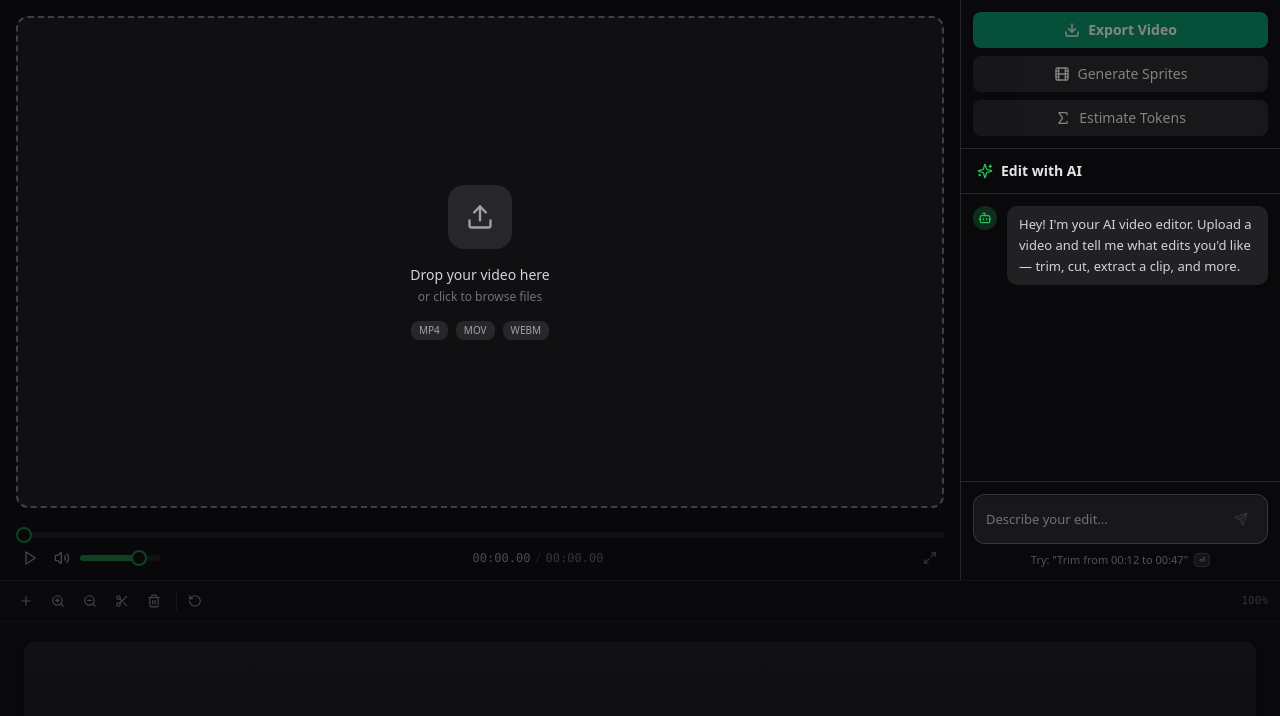
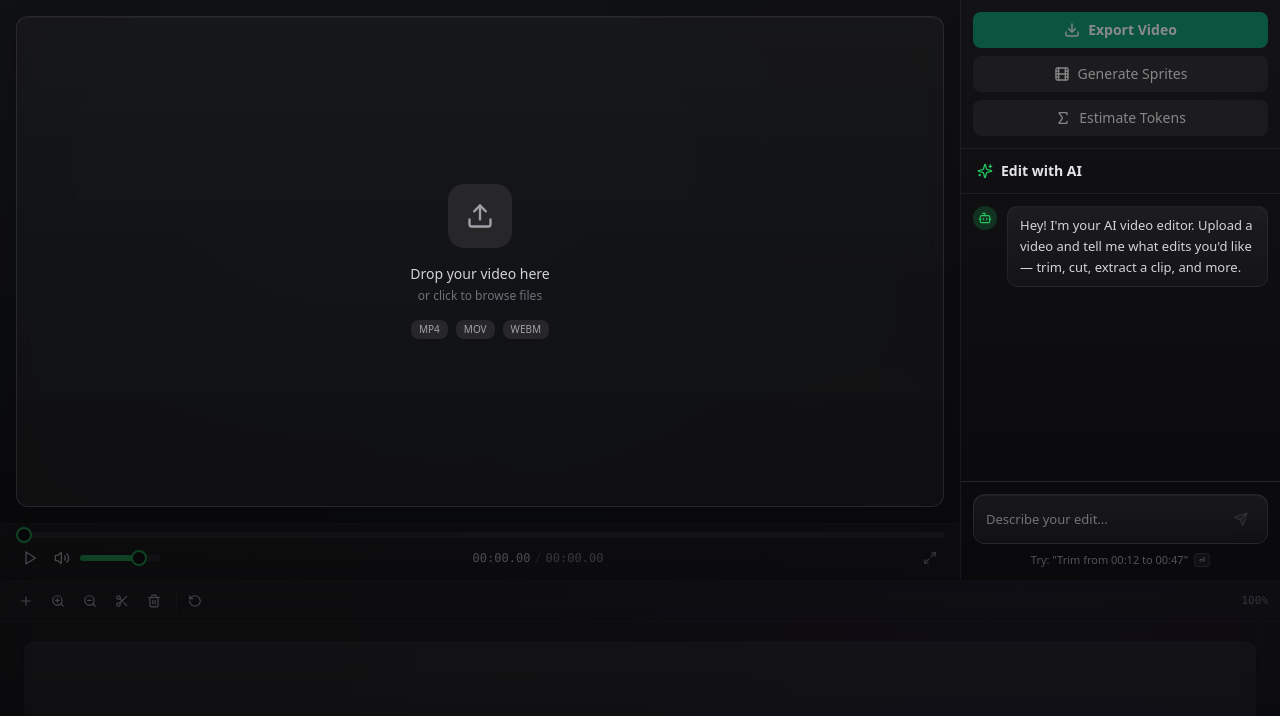
Before and after one commit to shrey258/video_editor_agent, a Next.js app in the folder frontend/: page / in a window 1280 px wide. Shown: the top 716 px of the page. Built offline with nearby package versions, Linux system fonts and the light colour scheme.

Commit message:
style: Update editor UI with new background gradients, borders, and blur effects for a refreshed look.

```diff
--- a/frontend/app/page.tsx
+++ b/frontend/app/page.tsx
@@ -8,7 +8,7 @@ import { VideoProvider } from "@/components/editor/video-context";
 export default function EditorPage() {
   return (
     <VideoProvider>
-      <div className="flex h-screen w-screen flex-col overflow-hidden bg-zinc-950">
+      <div className="flex h-screen w-screen flex-col overflow-hidden bg-zinc-950" style={{ background: "radial-gradient(ellipse at 30% 20%, rgba(16,185,129,0.04) 0%, transparent 50%), radial-gradient(ellipse at 80% 80%, rgba(139,92,246,0.03) 0%, transparent 50%), rgb(9,9,11)" }}>
         {/* Top section: Stage + Inspector */}
         <div className="flex flex-1 overflow-hidden">
           {/* Stage (Preview) — fills remaining space */}
--- a/frontend/components/editor/inspector.tsx
+++ b/frontend/components/editor/inspector.tsx
@@ -341,7 +341,14 @@ export function Inspector() {
     }
 
     return (
-        <div className="flex h-full w-[320px] shrink-0 flex-col border-l border-zinc-800 bg-zinc-950">
+        <div
+            className="flex h-full w-[320px] shrink-0 flex-col"
+            style={{
+                borderLeft: "1px solid rgba(255,255,255,0.06)",
+                background: "linear-gradient(180deg, rgba(24,24,27,0.7) 0%, rgba(9,9,11,0.8) 100%)",
+                backdropFilter: "blur(20px)",
+            }}
+        >
             {/* Export button */}
             <div className="p-3">
                 <Button
@@ -388,7 +395,7 @@ export function Inspector() {
                 ) : null}
             </div>
 
-            <Separator className="bg-zinc-800" />
+            <Separator className="bg-white/[0.06]" />
 
             {/* Chat header */}
             <div className="flex items-center gap-2 px-4 py-3">
@@ -396,13 +403,20 @@ export function Inspector() {
                 <h3 className="text-sm font-semibold text-zinc-200">Edit with AI</h3>
             </div>
 
-            <Separator className="bg-zinc-800" />
+            <Separator className="bg-white/[0.06]" />
 
             {/* Chat messages */}
             <ScrollArea className="flex-1 px-3">
                 <div className="space-y-3 py-3">
                     {spriteData ? (
-                        <div className="rounded-lg border border-zinc-800 bg-zinc-900 p-2">
+                        <div
+                            className="rounded-lg p-2"
+                            style={{
+                                border: "1px solid rgba(255,255,255,0.06)",
+                                background: "linear-gradient(180deg, rgba(39,39,42,0.5) 0%, rgba(24,24,27,0.6) 100%)",
+                                boxShadow: "inset 0 1px 0 rgba(255,255,255,0.04)",
+                            }}
+                        >
                             <p className="text-xs text-zinc-400">
                                 Sprites: {spriteData.sheets.length} sheets, {spriteData.total_frames} frames
                             </p>
@@ -435,16 +449,23 @@ export function Inspector() {
                         </div>
                     ) : null}
                     {tokenEstimate ? (
-                        <div className="rounded-lg border border-zinc-800 bg-zinc-900 p-3">
+                        <div
+                            className="rounded-lg p-3"
+                            style={{
+                                border: "1px solid rgba(255,255,255,0.06)",
+                                background: "linear-gradient(180deg, rgba(39,39,42,0.5) 0%, rgba(24,24,27,0.6) 100%)",
+                                boxShadow: "inset 0 1px 0 rgba(255,255,255,0.04)",
+                            }}
+                        >
                             <p className="text-xs font-semibold text-zinc-300">Token Comparison</p>
                             <div className="mt-2 grid grid-cols-2 gap-2 text-xs">
-                                <div className="rounded border border-zinc-700 p-2">
+                                <div className="rounded border border-white/[0.06] bg-white/[0.03] p-2">
                                     <p className="text-zinc-500">Direct Upload</p>
                                     <p className="font-mono text-zinc-100">
                                         {tokenEstimate.direct_video_tokens_est.toLocaleString()}
                                     </p>
                                 </div>
-                                <div className="rounded border border-zinc-700 p-2">
+                                <div className="rounded border border-white/[0.06] bg-white/[0.03] p-2">
                                     <p className="text-zinc-500">Sprite Sheets</p>
                                     <p className="font-mono text-zinc-100">
                                         {tokenEstimate.sprite_tokens_est.toLocaleString()}
@@ -460,13 +481,20 @@ export function Inspector() {
                         </div>
                     ) : null}
                     {suggestions.length > 0 ? (
-                        <div className="rounded-lg border border-zinc-800 bg-zinc-900 p-3">
+                        <div
+                            className="rounded-lg p-3"
+                            style={{
+                                border: "1px solid rgba(255,255,255,0.06)",
+                                background: "linear-gradient(180deg, rgba(39,39,42,0.5) 0%, rgba(24,24,27,0.6) 100%)",
+                                boxShadow: "inset 0 1px 0 rgba(255,255,255,0.04)",
+                            }}
+                        >
                             <p className="text-xs font-semibold text-zinc-300">AI Suggestions</p>
                             <div className="mt-2 space-y-1">
                                 {suggestions.map((s, idx) => (
                                     <div
                                         key={`${s.start_sec}-${s.end_sec}-${idx}`}
-                                        className="rounded border border-zinc-700 px-2 py-1 text-[11px] text-zinc-300"
+                                        className="rounded border border-white/[0.06] bg-white/[0.03] px-2 py-1 text-[11px] text-zinc-300"
                                     >
                                         <span className="font-mono text-zinc-100">
                                             {s.start_sec.toFixed(2)}s → {s.end_sec.toFixed(2)}s
@@ -499,9 +527,15 @@ export function Inspector() {
                             </div>
                             <div
                                 className={`rounded-lg px-3 py-2 text-[13px] leading-relaxed ${msg.role === "assistant"
-                                    ? "bg-zinc-800/80 text-zinc-300"
-                                    : "bg-primary/15 text-zinc-200"
+                                    ? "text-zinc-300"
+                                    : "text-zinc-200"
                                     }`}
+                                style={{
+                                    background: msg.role === "assistant"
+                                        ? "linear-gradient(180deg, rgba(39,39,42,0.6) 0%, rgba(24,24,27,0.7) 100%)"
+                                        : "rgba(16,185,129,0.1)",
+                                    border: `1px solid ${msg.role === "assistant" ? "rgba(255,255,255,0.06)" : "rgba(16,185,129,0.15)"}`,
+                                }}
                             >
                                 {msg.content}
                             </div>
@@ -515,7 +549,14 @@ export function Inspector() {
 
             {/* Chat input */}
             <div className="p-3">
-                <div className="flex items-end gap-2 rounded-xl border border-zinc-700/80 bg-zinc-900 px-3 py-2.5 shadow-[inset_0_1px_2px_rgba(0,0,0,0.3)] ring-1 ring-transparent transition-all duration-200 ease focus-within:border-transparent focus-within:ring-primary/40 focus-within:shadow-[inset_0_1px_2px_rgba(0,0,0,0.3),0_0_0_1px_hsl(142_71%_45%/0.15)]">
+                <div
+                    className="flex items-end gap-2 rounded-xl px-3 py-2.5 ring-1 ring-transparent transition-all duration-200 ease focus-within:ring-primary/40"
+                    style={{
+                        border: "1px solid rgba(255,255,255,0.08)",
+                        background: "linear-gradient(180deg, rgba(39,39,42,0.5) 0%, rgba(24,24,27,0.6) 100%)",
+                        boxShadow: "inset 0 1px 0 rgba(255,255,255,0.04), inset 0 -1px 2px rgba(0,0,0,0.2)",
+                    }}
+                >
                     <textarea
                         ref={textareaRef}
                         value={input}
@@ -537,7 +578,7 @@ export function Inspector() {
                 </div>
                 <div className="mt-2 flex items-center justify-center gap-1.5 text-[11px] text-zinc-600">
                     <span>Try: &quot;Trim from 00:12 to 00:47&quot;</span>
-                    <kbd className="rounded border border-zinc-800 bg-zinc-900/80 px-1 py-px font-mono text-[10px] leading-none text-zinc-500">⏎</kbd>
+                    <kbd className="rounded border border-white/[0.06] bg-white/[0.03] px-1 py-px font-mono text-[10px] leading-none text-zinc-500">⏎</kbd>
                 </div>
             </div>
         </div>
--- a/frontend/components/editor/stage.tsx
+++ b/frontend/components/editor/stage.tsx
@@ -76,7 +76,11 @@ export function Stage() {
 
     return (
         <div
-            className="relative flex flex-1 flex-col overflow-hidden bg-zinc-950/50"
+            className="relative flex flex-1 flex-col overflow-hidden"
+            style={{
+                background: "linear-gradient(180deg, rgba(24,24,27,0.5) 0%, rgba(9,9,11,0.6) 100%)",
+                backdropFilter: "blur(20px)",
+            }}
             onDrop={handleDrop}
             onDragOver={handleDragOver}
             onDragLeave={handleDragLeave}
@@ -93,8 +97,13 @@ export function Stage() {
             {/* Video Preview Area */}
             <div className="relative flex w-full flex-1 items-center justify-center p-4">
                 {hasVideo ? (
-                    <div className="relative h-full w-full overflow-hidden bg-black">
-                        <video
+                    <div
+                        className="relative h-full w-full overflow-hidden rounded-lg"
+                        style={{
+                            background: "rgb(0,0,0)",
+                            boxShadow: "0 0 0 1px rgba(255,255,255,0.06), 0 8px 32px rgba(0,0,0,0.5), 0 2px 8px rgba(0,0,0,0.3)",
+                        }}
+                    >                        <video
                             ref={videoRef}
                             src={videoSrc!}
                             className="absolute inset-0 h-full w-full object-contain"
@@ -106,7 +115,11 @@ export function Stage() {
                     /* Upload prompt */
                     <button
                         onClick={() => fileInputRef.current?.click()}
-                        className={`group relative flex h-full w-full cursor-pointer flex-col items-center justify-center gap-4 rounded-xl border-2 border-dashed bg-zinc-900/50 transition-colors duration-200 ${isDragOver ? "border-primary bg-primary/5" : "border-zinc-700 hover:border-primary/50 hover:bg-zinc-900"}`}
+                        className={`group relative flex h-full w-full cursor-pointer flex-col items-center justify-center gap-4 rounded-xl border transition-all duration-200 ${isDragOver ? "border-primary/60 bg-primary/5" : "border-zinc-700/50 hover:border-zinc-600/60 hover:bg-white/[0.02]"}`}
+                        style={{
+                            background: isDragOver ? undefined : "linear-gradient(180deg, rgba(39,39,42,0.3) 0%, rgba(24,24,27,0.4) 100%)",
+                            boxShadow: "inset 0 1px 0 rgba(255,255,255,0.04), 0 4px 24px rgba(0,0,0,0.2)",
+                        }}
                     >
                         <div className={`flex h-16 w-16 items-center justify-center rounded-2xl transition-colors duration-200 ${isDragOver ? "bg-primary/20" : "bg-zinc-800 group-hover:bg-primary/20"}`}>
                             <Upload className={`h-7 w-7 transition-colors duration-200 ${isDragOver ? "text-primary" : "text-zinc-400 group-hover:text-primary"}`} />
@@ -129,7 +142,13 @@ export function Stage() {
             </div>
 
             {/* Transport Controls */}
-            <div className={`flex w-full shrink-0 flex-col gap-1.5 px-4 py-2 transition-opacity duration-200 ${hasVideo ? "opacity-100" : "pointer-events-none opacity-30"}`}>
+            <div
+                className={`flex w-full shrink-0 flex-col gap-1.5 px-4 py-2 transition-opacity duration-200 ${hasVideo ? "opacity-100" : "pointer-events-none opacity-30"}`}
+                style={{
+                    borderTop: "1px solid rgba(255,255,255,0.06)",
+                    background: "linear-gradient(180deg, rgba(39,39,42,0.4) 0%, rgba(24,24,27,0.5) 100%)",
+                }}
+            >
                 {/* Seek bar */}
                 <Slider
                     value={[currentTime]}
```
Also changed, not shown: frontend/components/editor/timeline.tsx (+12 -2 lines).
